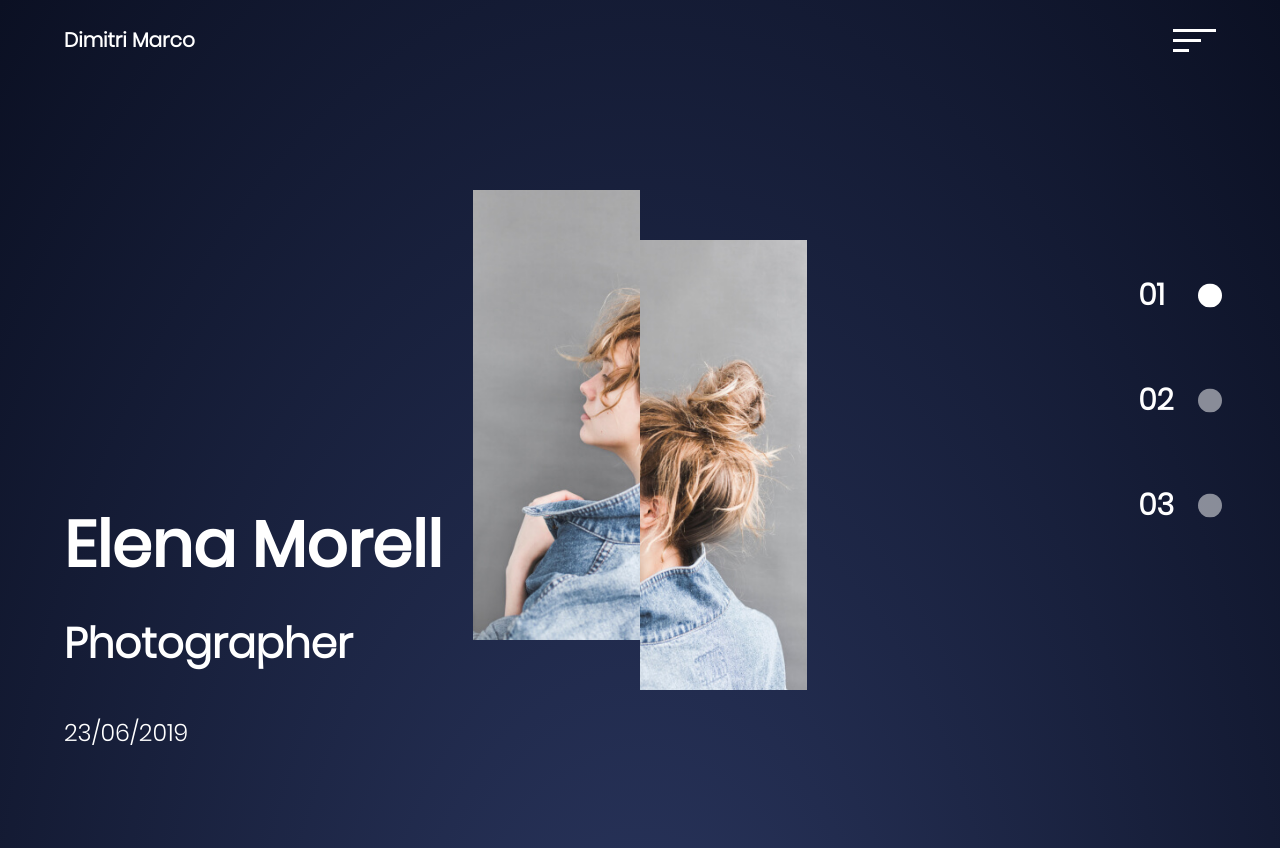
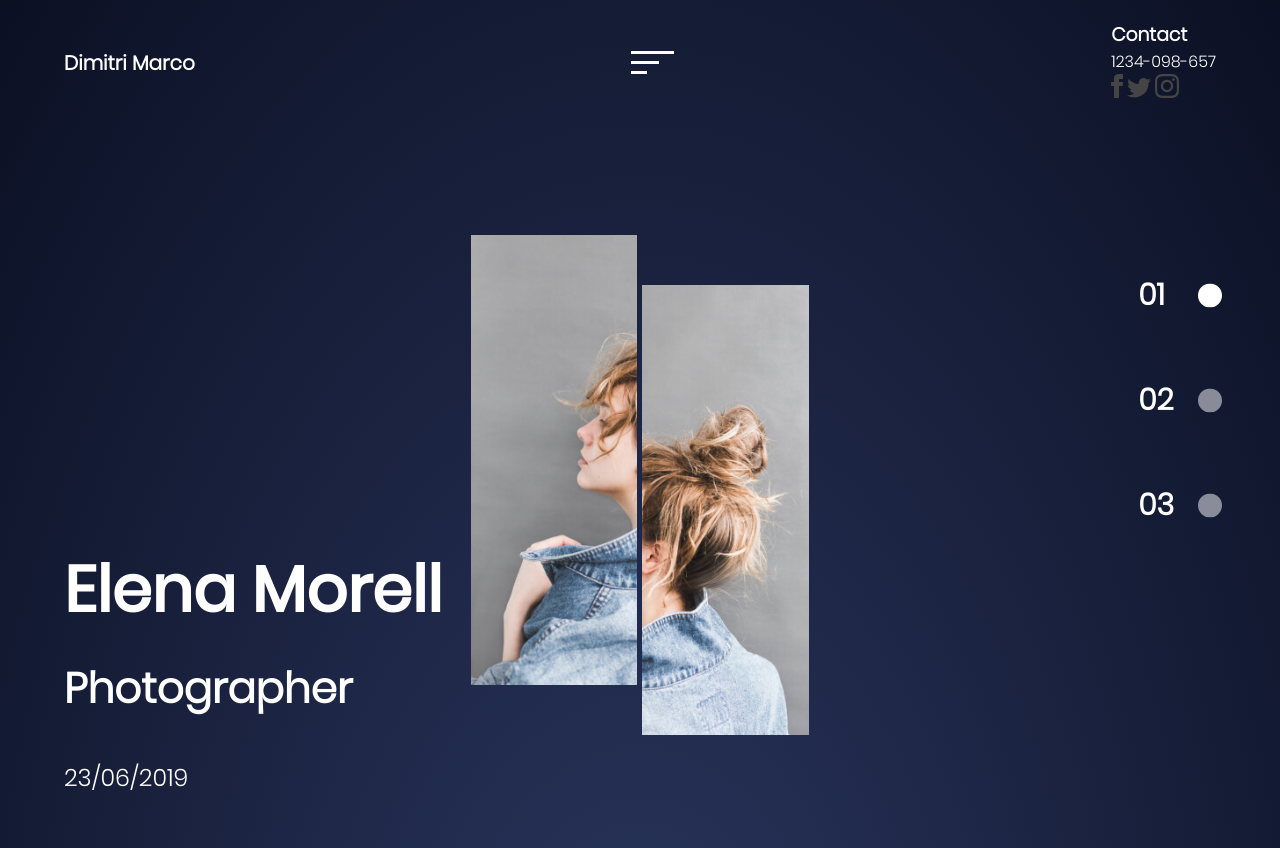
Before and after one commit to AbePlays/Demo-Portfolio-Website, a plain HTML site: page index.html in a window 1280 px wide. Shown: the top 848 px of the page. Drawn offline with Linux system fonts and the light colour scheme.

```diff
--- a/index.html
+++ b/index.html
@@ -12,7 +12,29 @@
       <header>
         <nav>
           <h3 class="logo">Dimitri Marco</h3>
-          <img src="./img/hamburger.svg" alt="burger" />
+          <svg
+            class="menu"
+            width="43"
+            height="23"
+            viewBox="0 0 43 23"
+            fill="none"
+            xmlns="http://www.w3.org/2000/svg"
+          >
+            <line y1="1.5" x2="43" y2="1.5" stroke="white" stroke-width="3" />
+            <line y1="11.5" x2="28" y2="11.5" stroke="white" stroke-width="3" />
+            <line y1="21.5" x2="16" y2="21.5" stroke="white" stroke-width="3" />
+          </svg>
+          <div class="nav-open">
+            <div class="contact">
+              <h3>Contact</h3>
+              <p>1234-098-657</p>
+            </div>
+            <div class="social">
+              <img src="./img/Facebook.svg" alt="facebook" />
+              <img src="./img/Twitter.svg" alt="twitter" />
+              <img src="./img/Instagram.svg" alt="instagram" />
+            </div>
+          </div>
         </nav>
         <main>
           <section class="page photographer">
@@ -22,12 +44,18 @@
               <p>23/06/2019</p>
             </div>
             <div class="hero">
-              <img class="model-left" src="./img/model-left.jpg" alt="model " />
+              <a href="./photo.html">
+                <img
+                  class="model-left"
+                  src="./img/model-left.jpg"
+                  alt="model "
+                />
                 <img
                   class="model-right"
                   src="./img/model-right.jpg"
                   alt="model "
                 />
+              </a>
             </div>
           </section>
           <section class="page chef">
@@ -37,12 +65,18 @@
               <p>21/03/2016</p>
             </div>
             <div class="hero">
-              <img class="model-left" src="./img/chef-left.jpg" alt="model " />
+              <a href="./chef.html">
+                <img
+                  class="model-left"
+                  src="./img/chef-left.jpg"
+                  alt="model "
+                />
                 <img
                   class="model-right"
                   src="./img/chef-right.jpg"
                   alt="model "
                 />
+              </a>
             </div>
           </section>
           <section class="page hairstyle">
@@ -52,12 +86,18 @@
               <p>20/04/2015</p>
             </div>
             <div class="hero">
-              <img class="model-left" src="./img/hair-left.jpg" alt="model " />
+              <a href="./barber.html">
+                <img
+                  class="model-left"
+                  src="./img/hair-left.jpg"
+                  alt="model "
+                />
                 <img
                   class="model-right"
                   src="./img/hair-right.jpg"
                   alt="model "
                 />
+              </a>
             </div>
           </section>
           <div class="pages">
```
Lines whose indentation alone changed are shown as unchanged.
